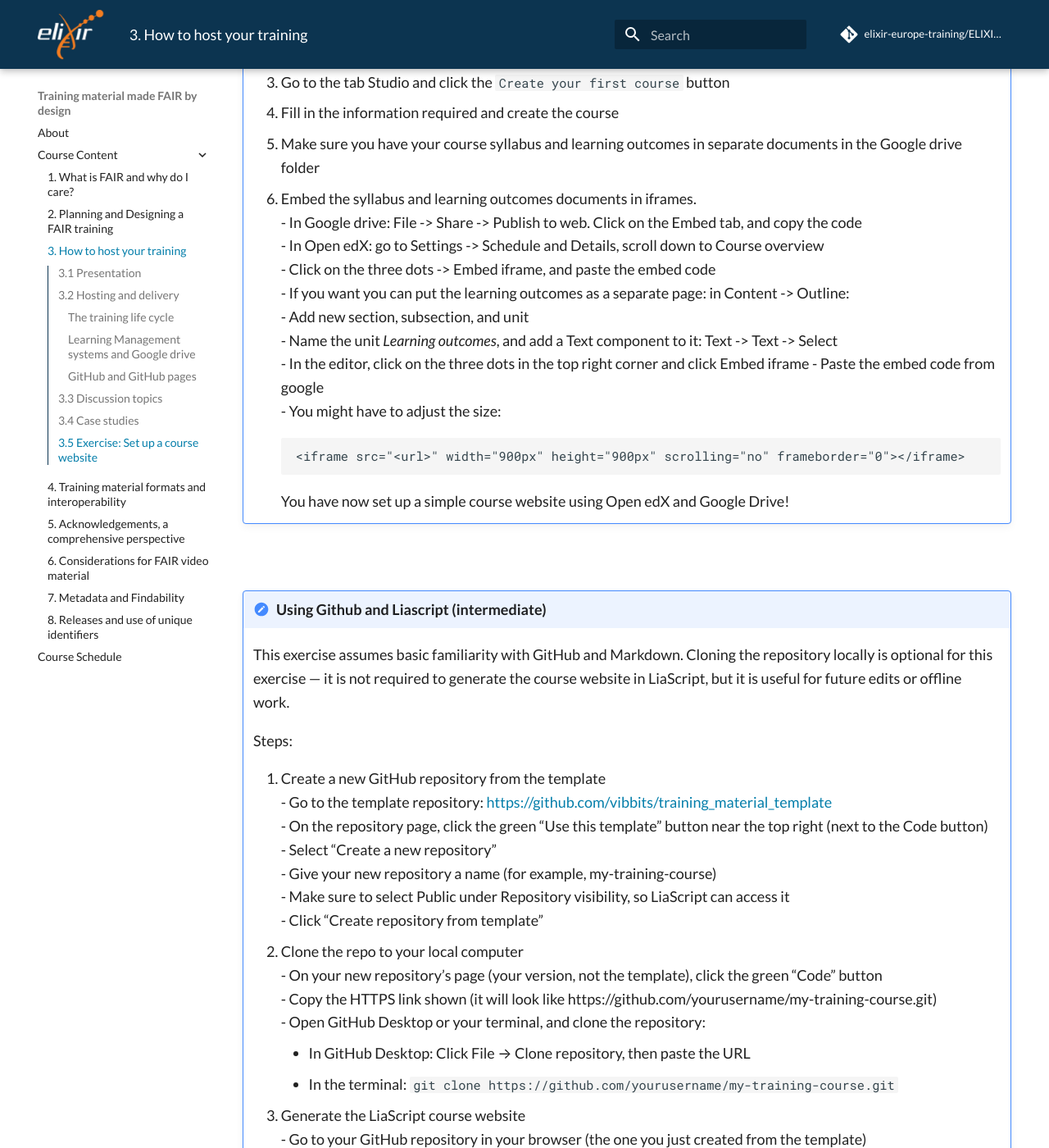
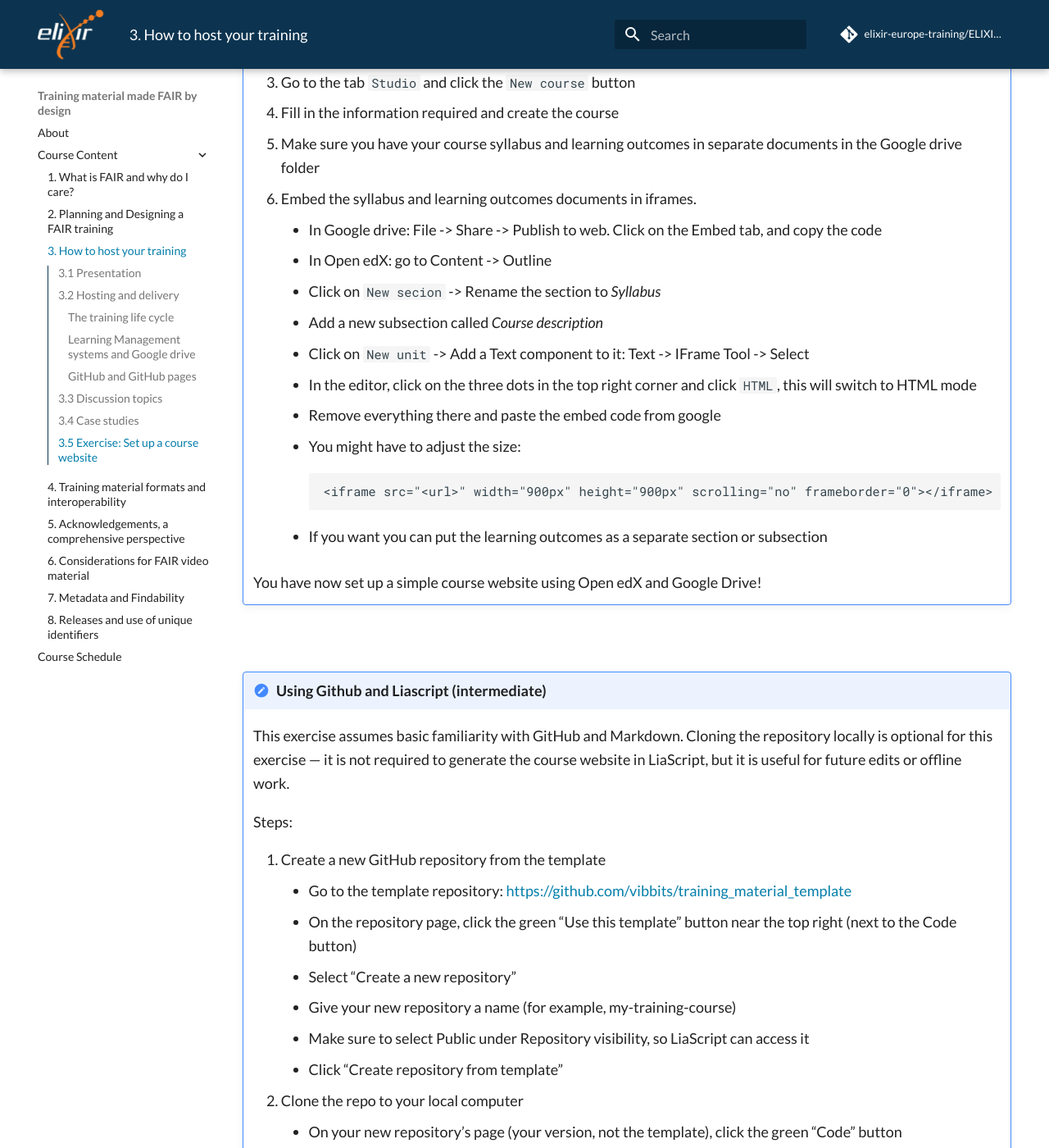
Before and after one commit to elixir-europe-training/ELIXIR-TrP-FAIR-Material-By-Design, an MkDocs documentation site: the page built from docs/chapters/chapter_03.md, in a window 1280 px wide and 1400 px high, scrolled down 4996 px. Shown: the whole window at 82% size. Built offline with MkDocs 1.6.1 and Material for MkDocs 9.7.7, drawn with Linux system fonts in a browser that asks for light colours; comment, search, counter and statistics services are not loaded; the version menu is left out; some of the changed text lies outside the part shown.

Commit message:
updated exercises for session3

````diff
--- a/docs/chapters/chapter_03.md
+++ b/docs/chapters/chapter_03.md
@@ -115,22 +115,23 @@
 
     1. Create a Google drive folder where you will put the course materials
     2. Create a user account at [https://sandbox.openedx.org/](https://sandbox.openedx.org/)
-    3. Go to the tab Studio and click the `Create your first course` button
+    3. Go to the tab `Studio` and click the `New course` button
     4. Fill in the information required and create the course
     5. Make sure you have your course syllabus and learning outcomes in separate documents in the Google drive folder
     6. Embed the syllabus and learning outcomes documents in iframes.
-    - In Google drive: File -> Share -> Publish to web. Click on the Embed tab, and copy the code
-    - In Open edX: go to Settings -> Schedule and Details, scroll down to Course overview
-    - Click on the three dots -> Embed iframe, and paste the embed code
-    - If you want you can put the learning outcomes as a separate page: in Content -> Outline:
-    - Add new section, subsection, and unit
-    - Name the unit *Learning outcomes*, and add a Text component to it: Text -> Text -> Select
-    - In the editor, click on the three dots in the top right corner and click Embed iframe
-    - Paste the embed code from google
-    - You might have to adjust the size:
-    ```
-    <iframe src="<url>" width="900px" height="900px" scrolling="no" frameborder="0"></iframe>
-    ```
+        * In Google drive: File -> Share -> Publish to web. Click on the Embed tab, and copy the code
+        * In Open edX: go to Content -> Outline
+        * Click on `New secion` -> Rename the section to *Syllabus*
+        * Add a new subsection called *Course description*
+        * Click on `New unit` -> Add a Text component to it: Text -> IFrame Tool -> Select
+        * In the editor, click on the three dots in the top right corner and click `HTML`, this will switch to HTML mode
+        * Remove everything there and paste the embed code from google
+        * You might have to adjust the size:
+        ```
+        <iframe src="<url>" width="900px" height="900px" scrolling="no" frameborder="0"></iframe>
+        ```
+        * If you want you can put the learning outcomes as a separate section or subsection
+
     You have now set up a simple course website using Open edX and Google Drive!
 
 <br>
@@ -142,23 +143,23 @@
     Steps:
 
     1. Create a new GitHub repository from the template
-    - Go to the template repository: [https://github.com/vibbits/training_material_template](https://github.com/vibbits/training_material_template)
-    - On the repository page, click the green “Use this template” button near the top right (next to the Code button)
-    - Select “Create a new repository”
-    - Give your new repository a name (for example, my-training-course)
-    - Make sure to select Public under Repository visibility, so LiaScript can access it
-    - Click “Create repository from template”
+        * Go to the template repository: [https://github.com/vibbits/training_material_template](https://github.com/vibbits/training_material_template)
+        * On the repository page, click the green “Use this template” button near the top right (next to the Code button)
+        * Select “Create a new repository”
+        * Give your new repository a name (for example, my-training-course)
+        * Make sure to select Public under Repository visibility, so LiaScript can access it
+        * Click “Create repository from template”
     2. Clone the repo to your local computer
-    - On your new repository’s page (your version, not the template), click the green “Code” button
-    - Copy the HTTPS link shown (it will look like https://github.com/yourusername/my-training-course.git)
-    - Open GitHub Desktop or your terminal, and clone the repository:
-        - In GitHub Desktop: Click File → Clone repository, then paste the URL
-        - In the terminal: `git clone https://github.com/yourusername/my-training-course.git`
+        * On your new repository’s page (your version, not the template), click the green “Code” button
+        * Copy the HTTPS link shown (it will look like https://github.com/yourusername/my-training-course.git)
+        * Open GitHub Desktop or your terminal, and clone the repository:
+            * In GitHub Desktop: Click File → Clone repository, then paste the URL
+            * In the terminal: `git clone https://github.com/yourusername/my-training-course.git`
     3. Generate the LiaScript course website
-    - Go to your GitHub repository in your browser (the one you just created from the template)
-    - Open the file called README.md — it should display the formatted text
-    - In the top-right corner of that file’s view, click the “Raw” button. This opens a plain text version of the Markdown file.
-    - Copy this page's URL and paste it here: [https://liascript.github.io/](https://liascript.github.io/).
+        * Go to your GitHub repository in your browser (the one you just created from the template)
+        * Open the file called README.md — it should display the formatted text
+        * In the top-right corner of that file’s view, click the “Raw” button. This opens a plain text version of the Markdown file.
+        * Copy this page's URL and paste it here: [https://liascript.github.io/](https://liascript.github.io/).
     You can share the same raw README.md URL with your course participants. They can paste it into https://liascript.github.io/ themselves, and the course website will appear in their browsers.
     4. Update the README.md file on your locally cloned repository to include your learning outcomes and syllabus. Then push the changes to GitHub so they are reflected on the course website. You may need to force refresh your browser (e.g., Ctrl+Shift+R or Cmd+Shift+R) to see the updated content appear.
 
@@ -177,7 +178,8 @@
 
 
     When creating your Quarto course website, make sure to:
-    - Add authors where applicable
-    - Include a page with your learning outcomes and course syllabus
+
+    * Add authors where applicable
+    * Include a page with your learning outcomes and course syllabus
 
     You have now created a course website using GitHub Pages and Quarto, ready for future training delivery!
````
Also changed, not shown: other parts of docs/chapters/chapter_03.md (+1 -1 lines).
